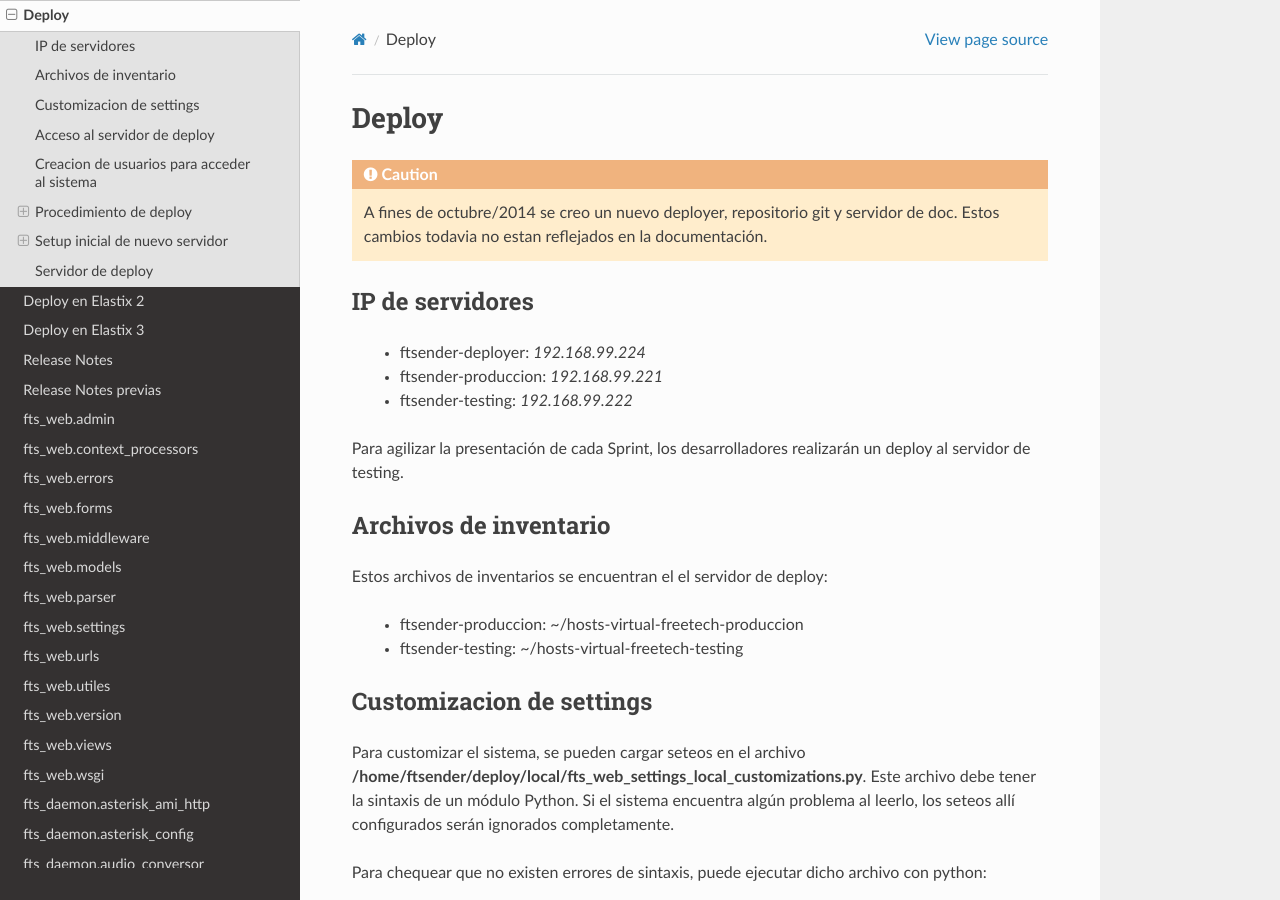
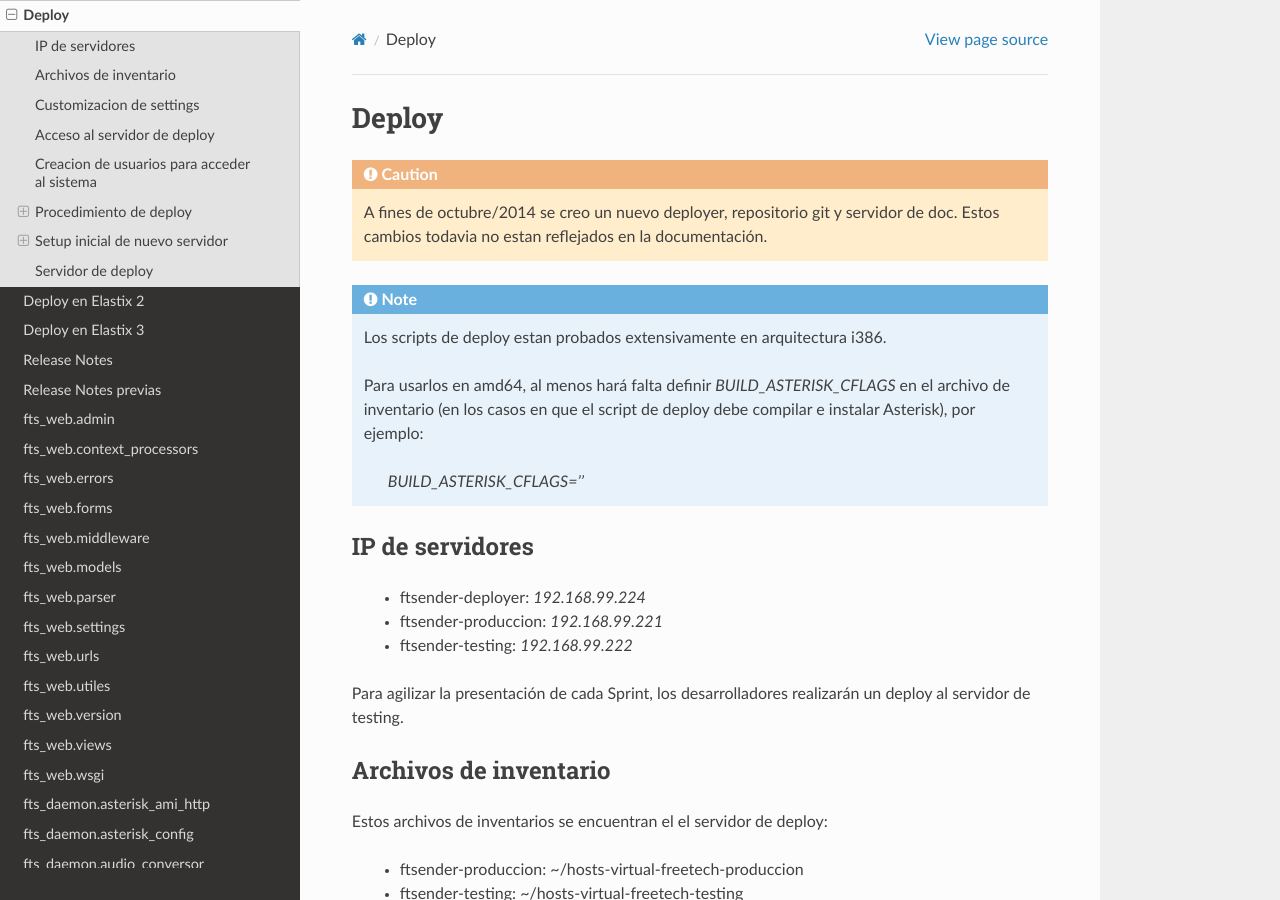
Before and after one commit to aybaker/omnicontact, a Sphinx documentation site: the page built from docs/deploy.rst, in a window 1280 px wide and 900 px high. Built offline with Sphinx 7.4.7 and the Read the Docs theme 2.0.0, drawn with Linux system fonts in a browser that asks for light colours.

Commit message:
Agrega nota sobre arquitectura de servidor donde se deploya

```diff
--- a/docs/deploy.rst
+++ b/docs/deploy.rst
@@ -9,6 +9,17 @@ Deploy
 
     A fines de octubre/2014 se creo un nuevo deployer, repositorio git y servidor de doc. Estos
     cambios todavia no estan reflejados en la documentación.
+
+.. note::
+
+    Los scripts de deploy estan probados extensivamente en arquitectura i386.
+
+    Para usarlos en amd64, al menos hará falta definir `BUILD_ASTERISK_CFLAGS` en el archivo
+    de inventario (en los casos en que el script de deploy debe compilar e instalar Asterisk),
+    por ejemplo:
+
+        `BUILD_ASTERISK_CFLAGS=''`
+
 
 IP de servidores
 ----------------
```
